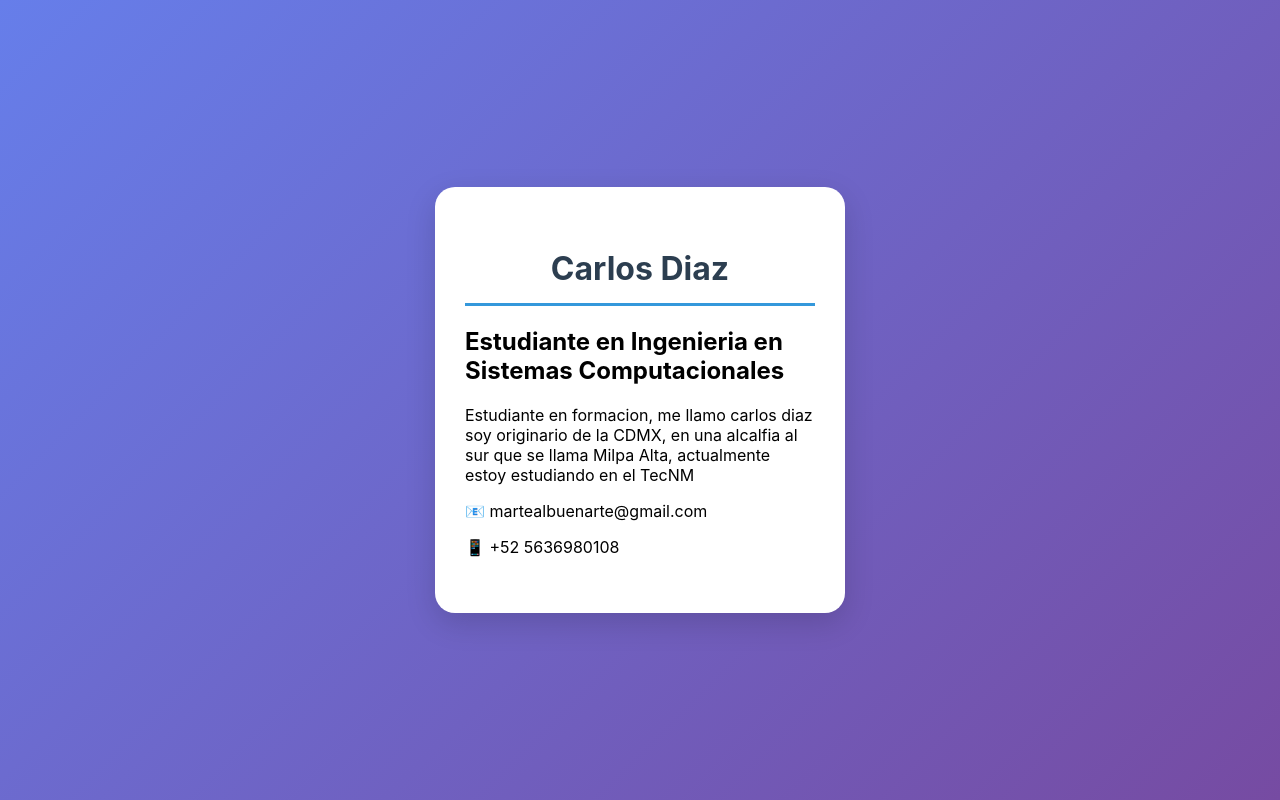
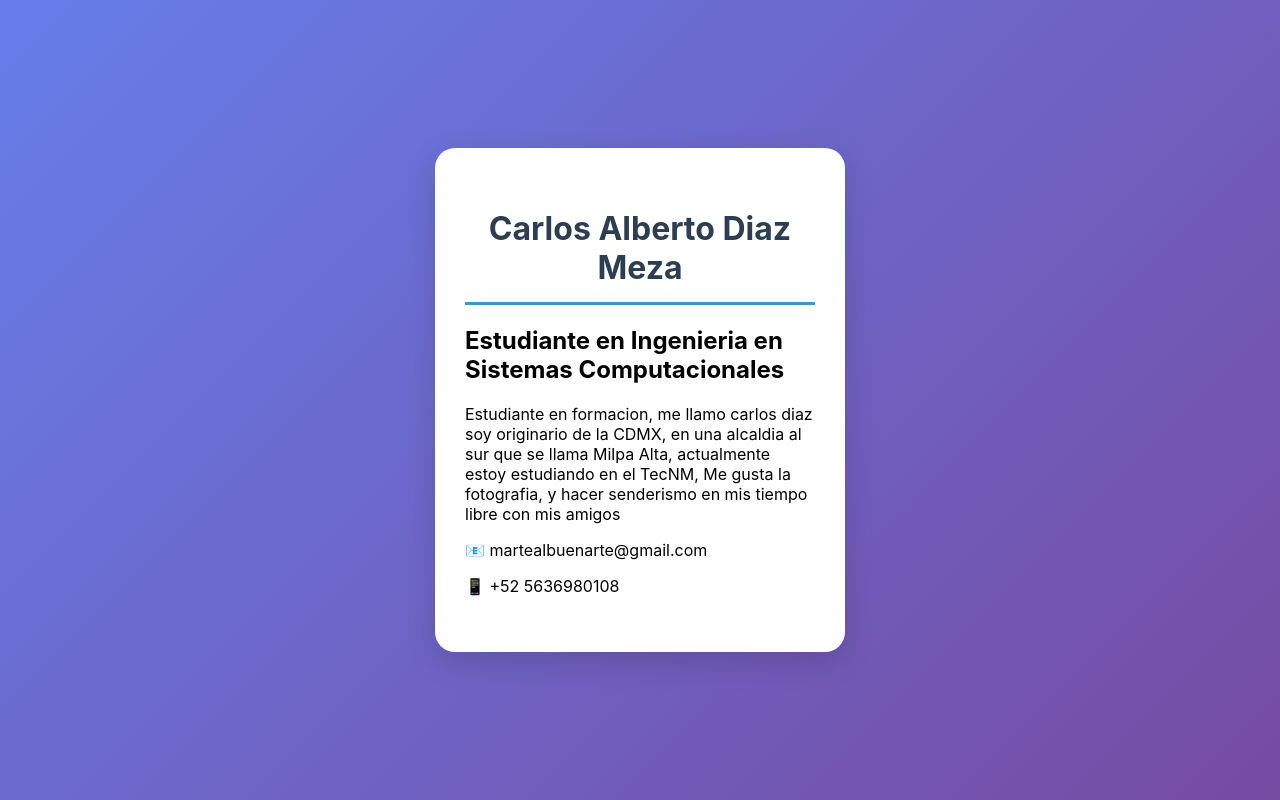
Before and after one commit to cassettjs/Programacion-Web, a plain HTML site: page index.html in a window 1280 px wide. Drawn offline with Linux system fonts and the light colour scheme.

Commit message:
Tarjeta 1.1
Correcion de datos

```diff
--- a/index.html
+++ b/index.html
@@ -34,9 +34,9 @@
 <body>
 
     <div class="tarjeta">
-        <h1 class="nombre">Carlos Diaz</h1>
+        <h1 class="nombre">Carlos Alberto Diaz Meza</h1>
         <h2 class="titulo">Estudiante en Ingenieria en Sistemas Computacionales</h2>
-        <p class="descripcion">Estudiante en formacion, me llamo carlos diaz soy originario de la CDMX, en una alcalfia al sur que se llama Milpa Alta, actualmente estoy estudiando en el TecNM</p>
+        <p class="descripcion">Estudiante en formacion, me llamo carlos diaz soy originario de la CDMX, en una alcaldia al sur que se llama Milpa Alta, actualmente estoy estudiando en el TecNM, Me gusta la fotografia, y hacer senderismo en mis tiempo libre con mis amigos</p>
         <div class="contacto">
             <p>📧 martealbuenarte@gmail.com</p>
             <p>📱 +52 5636980108</p>
```
